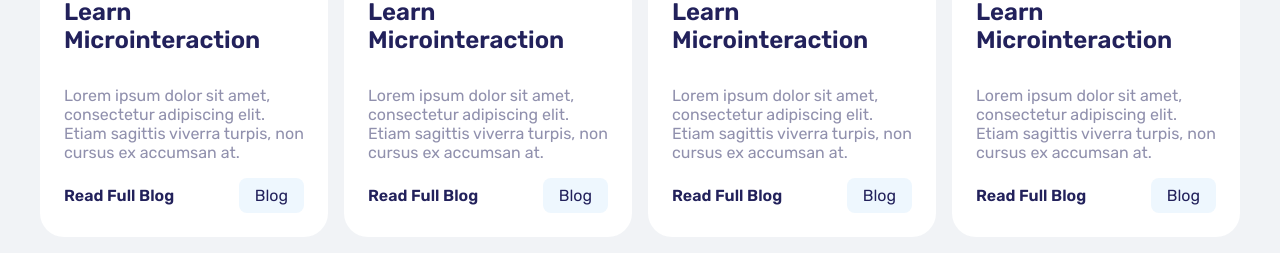
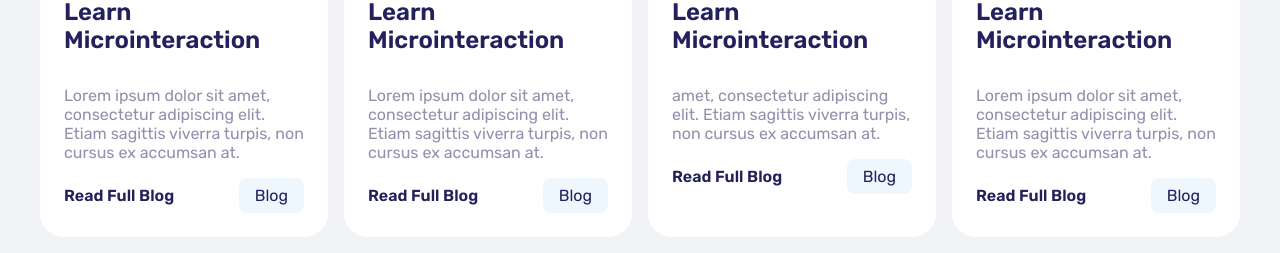
Before and after one commit to rinisaram/cardcomponent, a plain HTML site: page index.html in a window 1280 px wide. Shown: the part 740-993 px from the top of the page. Drawn offline with Linux system fonts and the light colour scheme.

Commit message:
Update index.html

```diff
--- a/index.html
+++ b/index.html
@@ -215,7 +215,7 @@
             <h3 class="blog-title">Learn Microinteraction</h3>
 
             <p class="description">
-                Lorem ipsum dolor sit amet, consectetur adipiscing elit. Etiam sagittis viverra turpis, non cursus ex accumsan at.
+                amet, consectetur adipiscing elit. Etiam sagittis viverra turpis, non cursus ex accumsan at.
             </p>
             <div class="options">
                 <span>Read Full Blog</span>
```
